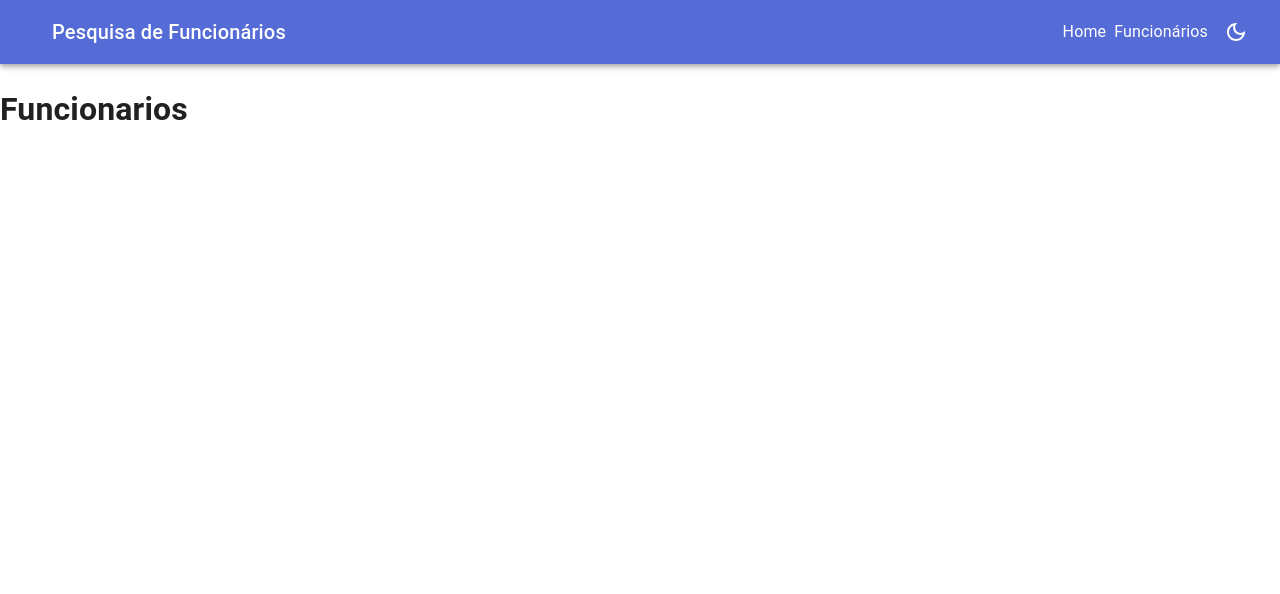
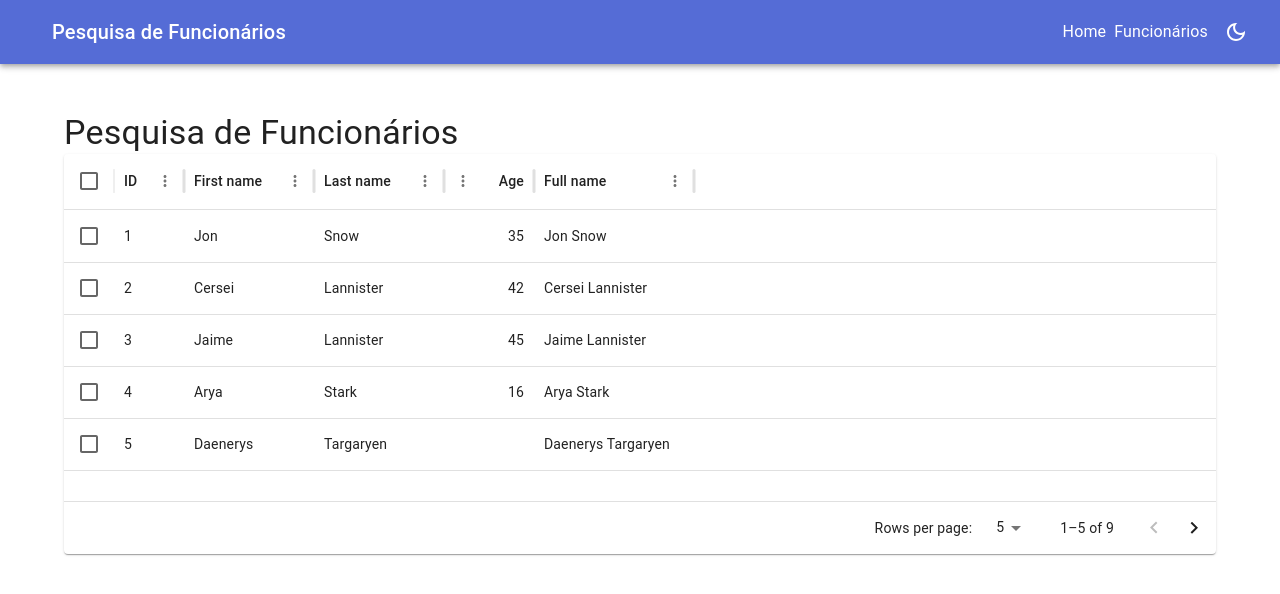
Before and after one commit to victorsantss/react-app, a React (Vite) app: page /funcionarios in a window 1280 px wide. Shown: the top 594 px of the page. Built offline with nearby package versions, Linux system fonts and the light colour scheme.

Commit message:
feat: add data table

```diff
--- a/package.json
+++ b/package.json
@@ -13,6 +13,7 @@
     "@emotion/styled": "^11.13.0",
     "@mui/icons-material": "^6.1.3",
     "@mui/material": "^6.1.3",
+    "@mui/x-data-grid": "^7.20.0",
     "react": "^18.3.1",
     "react-dom": "^18.3.1",
     "react-router-dom": "^6.27.0"
--- a/src/Router/index.tsx
+++ b/src/Router/index.tsx
@@ -1,6 +1,7 @@
 import { BrowserRouter, Route, Routes } from "react-router-dom";
 import { Homepage } from "../view/pages/Homepage";
 import { Header } from "../view/components/Header";
+import { Employees } from "../view/pages/Employees";
 
 export function Router() {
   return (
@@ -8,7 +9,7 @@
       <Header />
       <Routes>
         <Route path="/" element={<Homepage />} />
-        <Route path="/funcionarios" element={<h1>Funcionarios</h1>} />
+        <Route path="/funcionarios" element={<Employees />} />
       </Routes>
     </BrowserRouter>
   )
--- /dev/null
+++ b/src/view/components/DataTable.tsx
@@ -0,0 +1,51 @@
+import { DataGrid, GridColDef } from '@mui/x-data-grid';
+import Paper from '@mui/material/Paper';
+
+const columns: GridColDef[] = [
+  { field: 'id', headerName: 'ID', width: 70 },
+  { field: 'firstName', headerName: 'First name', width: 130 },
+  { field: 'lastName', headerName: 'Last name', width: 130 },
+  {
+    field: 'age',
+    headerName: 'Age',
+    type: 'number',
+    width: 90,
+  },
+  {
+    field: 'fullName',
+    headerName: 'Full name',
+    description: 'This column has a value getter and is not sortable.',
+    sortable: false,
+    width: 160,
+    valueGetter: (value, row) => `${row.firstName || ''} ${row.lastName || ''}`,
+  },
+];
+
+const rows = [
+  { id: 1, lastName: 'Snow', firstName: 'Jon', age: 35 },
+  { id: 2, lastName: 'Lannister', firstName: 'Cersei', age: 42 },
+  { id: 3, lastName: 'Lannister', firstName: 'Jaime', age: 45 },
+  { id: 4, lastName: 'Stark', firstName: 'Arya', age: 16 },
+  { id: 5, lastName: 'Targaryen', firstName: 'Daenerys', age: null },
+  { id: 6, lastName: 'Melisandre', firstName: null, age: 150 },
+  { id: 7, lastName: 'Clifford', firstName: 'Ferrara', age: 44 },
+  { id: 8, lastName: 'Frances', firstName: 'Rossini', age: 36 },
+  { id: 9, lastName: 'Roxie', firstName: 'Harvey', age: 65 },
+];
+
+const paginationModel = { page: 0, pageSize: 5 };
+
+export default function DataTable() {
+  return (
+    <Paper sx={{ height: 400, width: '100%' }}>
+      <DataGrid
+        rows={rows}
+        columns={columns}
+        initialState={{ pagination: { paginationModel } }}
+        pageSizeOptions={[5, 10]}
+        checkboxSelection
+        sx={{ border: 0 }}
+      />
+    </Paper>
+  );
+}
--- /dev/null
+++ b/src/view/pages/Employees/index.tsx
@@ -0,0 +1,11 @@
+import { Container, Typography } from "@mui/material";
+import DataTable from "../../components/DataTable";
+
+export function Employees() {
+  return (
+    <Container sx={{ maxWidth: 980, marginTop: 6 }}>
+      <Typography variant="h4">Pesquisa de Funcionários</Typography>
+      <DataTable />
+    </Container>
+  )
+}
```
Also changed, not shown: 1 other file (tests, documents, lock files or other folders).
